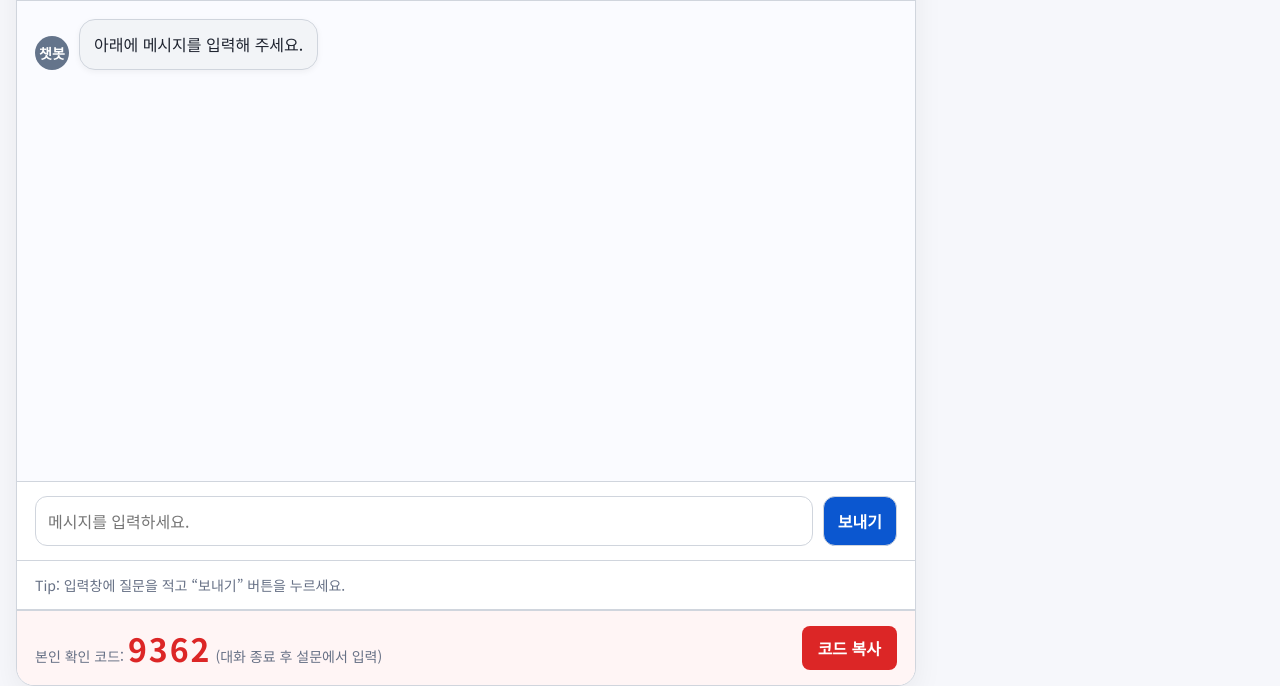
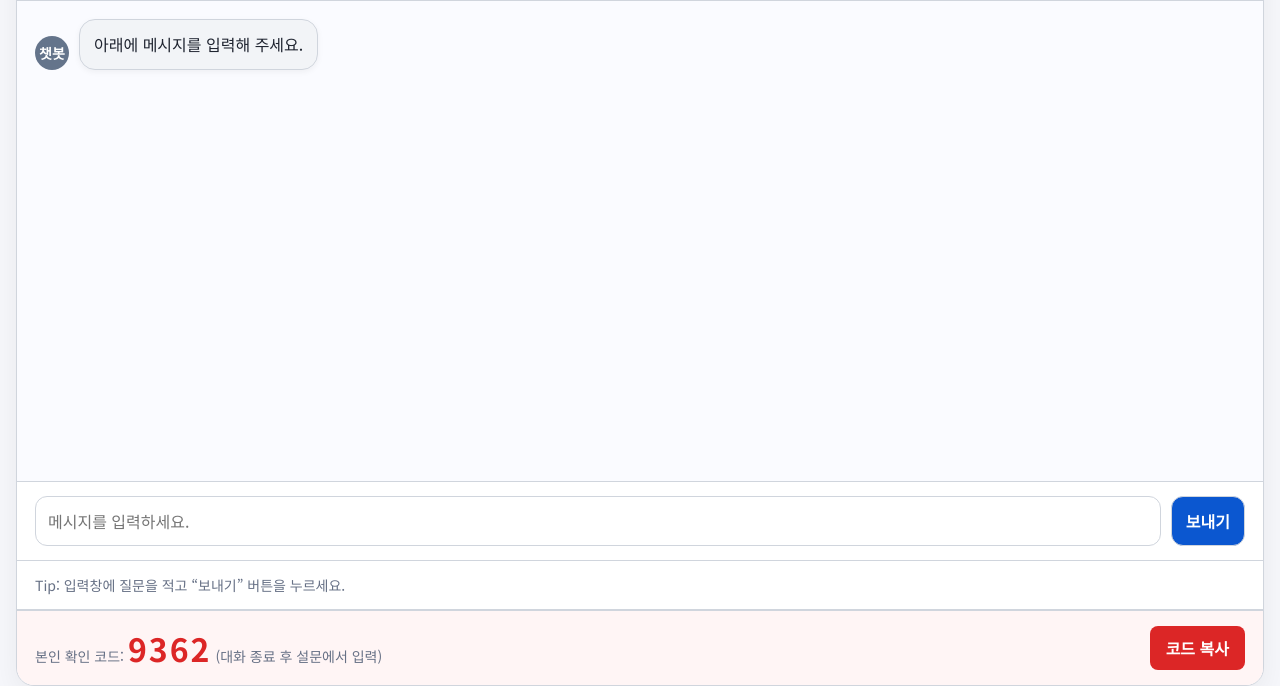
Before and after one commit to wowssun0/chatbot, a website: page public/chat.html in a window 1280 px wide. Shown: the part 137-823 px from the top of the page. Drawn offline with Linux system fonts and the light colour scheme.

Commit message:
Update chat.html

```diff
--- a/public/chat.html
+++ b/public/chat.html
@@ -83,18 +83,30 @@ body {
   background: var(--bg);
   color: var(--text);
   font-family: 'Noto Sans KR', system-ui, Segoe UI, Roboto, Apple SD Gothic Neo, sans-serif;
-  min-height: 100vh;   /* 기본값: 옛날 브라우저용 */
+  min-height: 100vh;   /* 기본: 옛날 브라우저용 */
   display: block;
   padding: 40px 16px;  /* 위아래 40px, 좌우 16px 여백 */
   box-sizing: border-box;
+
+  overflow-x: hidden;  /* ✅ 가로 잘림/밀림 방지 */
 }
 
-/* 최신 브라우저에서만 dvh 사용 */
 @supports (height: 100dvh) {
   body {
-    min-height: 100dvh;
+    min-height: 100dvh; /* ✅ 최신 브라우저: 동적 뷰포트 반영 */
   }
 }
+
+/* ✅ 컨테이너도 강제로 가로 넘침 방지 */
+.shell, .card, .row-input {
+  max-width: 100%;
+  box-sizing: border-box;
+}
+.row-input .txt {
+  flex: 1 1 auto;
+  min-width: 0; /* 입력창이 버튼 밀어내지 않게 */
+}
+
 
   </style>
 </head>
```
